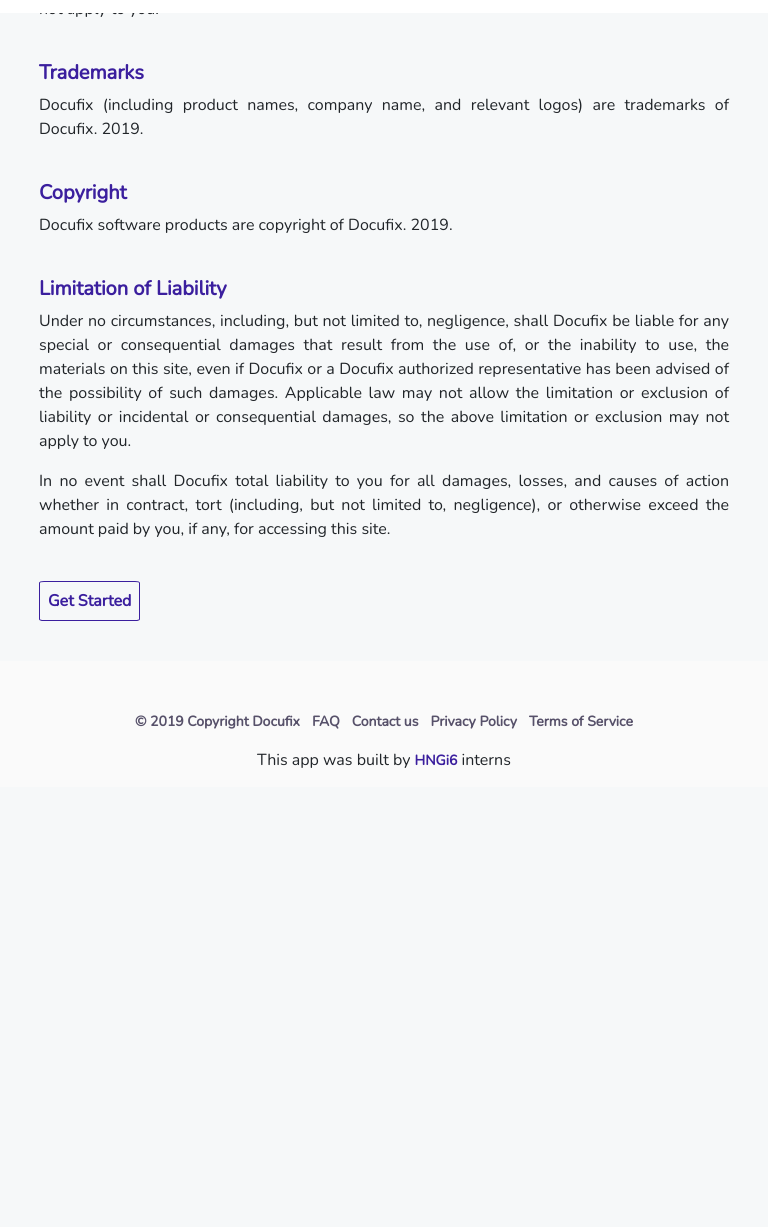
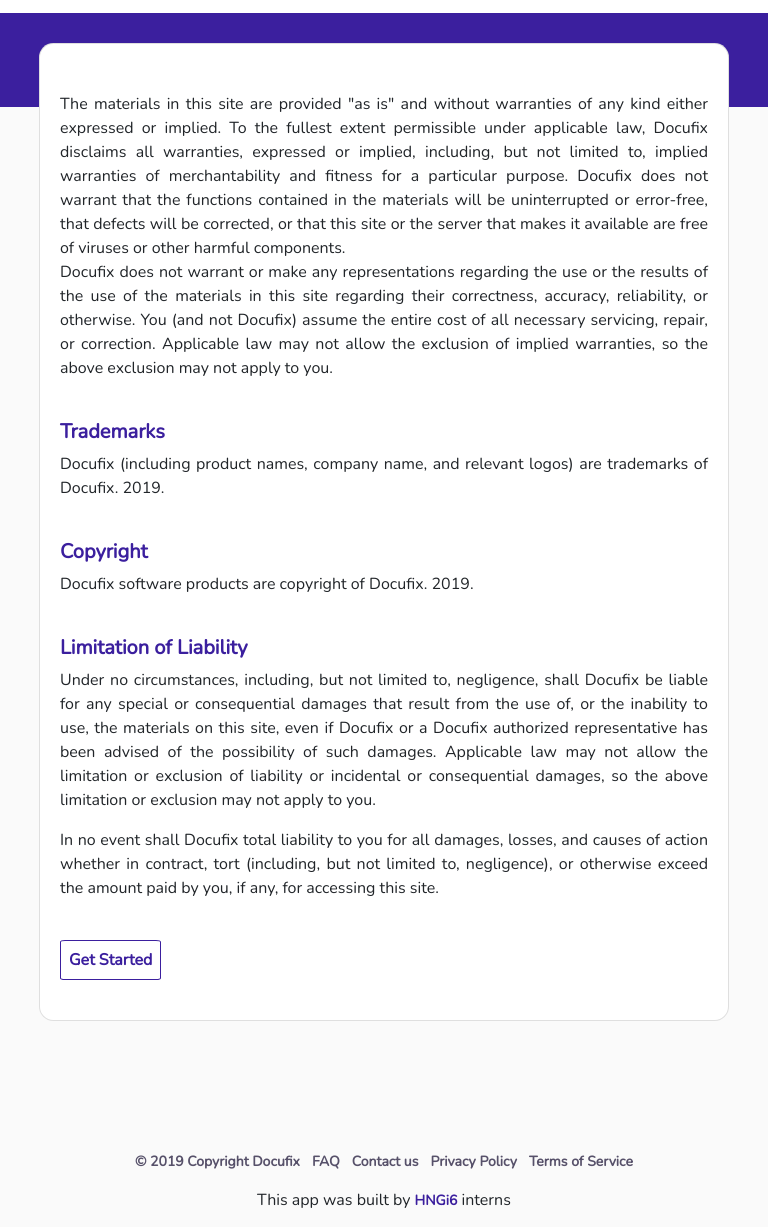
Before and after one commit to ssdanso/docufix.io-1, a PHP site: page /disclaimer.html in a window 768 px wide. Shown: the part 373-1600 px from the top of the page. Before the commit the page ends 1141 px from the top, so only its background shows below. Run offline with PHP 8.4, Linux system fonts and the light colour scheme.

Commit message:
changed disclaimer page design

```diff
--- a/css/disclaimer.css
+++ b/css/disclaimer.css
@@ -9,6 +9,9 @@
 
 .disclaimer-area {
     background: #F6F8F9;
+    position: relative;
+    top: -11em !important;
+    border-radius: .9em !important;
 }
 
 .disclaimer-area a {
@@ -26,3 +29,72 @@
     text-decoration: none;
     font-weight: normal;
 }
+
+.main-background {
+    background-color: #3B1F9E;
+    height: 60vh;
+}
+
+/* .disclaimer-navbar {
+    background-color: #3B1F9E;
+} */
+
+.nav-link {
+    /* color: white !important; */
+}
+
+.disclaimer-text h2 {
+    padding-top: 4.5em;
+    font-weight: bold;
+}
+
+.updated-button {
+    color: #3B1F9E !important;
+    border-radius: 16px !important;
+    font-weight: bold !important;
+    font-size: 1em !important;
+    padding: 0.4em 1.3em !important;
+}
+
+@media (max-width: 780px) and (min-width: 500px) {
+    .disclaimer-area {
+        background: #F6F8F9;
+        position: relative;
+        top: -5em !important;
+        border-radius: .9em !important;
+    }
+}
+
+@media (max-width: 780px) and (min-width: 500px) {
+    .disclaimer-area {
+        background: #F6F8F9;
+        position: relative;
+        top: -5em !important;
+        border-radius: .9em !important;
+    }
+}
+
+@media (max-width: 500px) {
+    .disclaimer-area {
+        background: #F6F8F9;
+        position: relative;
+        top: -7.5em !important;
+        border-radius: .9em !important;
+    }
+}
+
+@media (max-width: 1024px) and (min-width: 901px) {
+    .disclaimer-area {
+        background: #F6F8F9;
+        position: relative;
+        top: -5em !important;
+        border-radius: .9em !important;
+    }
+}
+
+/* @media (max-width: 1500px) and (min-width: 1025px) {
+    .disclaimer-text h2 {
+        padding-top: 19%;
+        font-weight: bold;
+    }
+} */
--- a/disclaimer.html
+++ b/disclaimer.html
@@ -65,11 +65,17 @@
           </nav>
     </header>
     <!-- Disclaimer area -->
-    <section class="mt-3 mb-5 disclaimer-area">
-        <div class="container">
-            <div class="row py-5">
+    <main>
+      <section class="text-center main-background">
+        <div class="disclaimer-text">
+            <h2 class="text-white">DISCLAIMER</h2>
+            <button class="btn btn-light updated-button">Updated November 2019</button>
+        </div>
+      </section>
+      <section class="container mt-3 mb-5">
+          <div class="card shado disclaimer-area">
+              <div class="row py-5 card-body">
               <div class="col">
-                <h3 class="text-center"><strong>Disclaimer</strong> </h1>
                   <p class="text-justify">
                       The materials in this site are provided "as is" and without warranties of any kind either expressed or implied.
                       To the fullest extent permissible under applicable law, Docufix disclaims all warranties, expressed or implied,
@@ -107,6 +113,7 @@
               </div>
           </div>
       </section>
+    </main>
 
 
      <!--Footer-->
```
Lines whose indentation alone changed are shown as unchanged.
